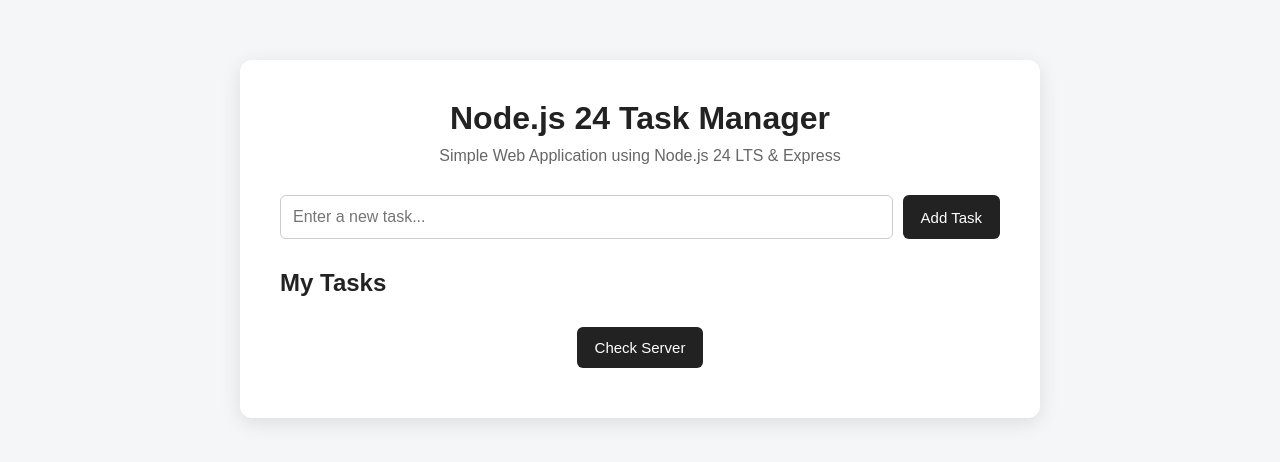
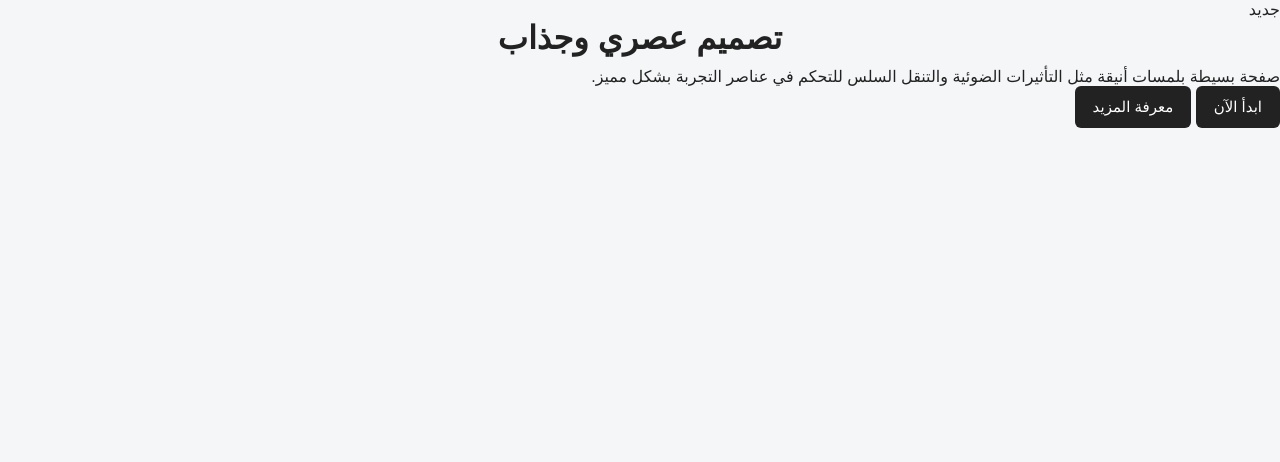
Before and after one commit to Peter-Alsaleh/Simple-web, a website: page public/index.html in a window 1280 px wide. Drawn offline with Linux system fonts and the light colour scheme; no server answers.

Commit message:
Update index.html for Arabic language support

```diff
--- a/public/index.html
+++ b/public/index.html
@@ -1,52 +1,23 @@
 <!DOCTYPE html>
-<html lang="en">
+<html lang="ar" dir="rtl">
 <head>
-    <meta charset="UTF-8">
-    <meta name="viewport" content="width=device-width, initial-scale=1.0">
-    <title>Node.js 24 Task Manager</title>
+  <meta charset="UTF-8">
+  <meta name="viewport" content="width=device-width, initial-scale=1.0">
+  <title>واجهة حديثة</title>
+  <link rel="stylesheet" href="style.css">
+</head>
+<body>
+  <div class="background-glow"></div>
 
-    <link rel="stylesheet" href="style.css">
-</head>
+  <main class="card">
+    <span class="badge">جديد</span>
+    <h1>تصميم عصري وجذاب</h1>
+    <p>صفحة بسيطة بلمسات أنيقة مثل التأثيرات الضوئية والتنقل السلس للتحكم في عناصر التجربة بشكل مميز.</p>
 
-<body>
-
-    <div class="container">
-
-        <h1>Node.js 24 Task Manager</h1>
-
-        <p class="subtitle">
-            Simple Web Application using Node.js 24 LTS & Express
-        </p>
-
-        <div class="task-form">
-            <input
-                type="text"
-                id="taskInput"
-                placeholder="Enter a new task..."
-            />
-
-            <button onclick="addTask()">
-                Add Task
-            </button>
-        </div>
-
-        <div class="tasks-container">
-            <h2>My Tasks</h2>
-
-            <ul id="taskList"></ul>
-        </div>
-
-        <div class="status">
-            <button onclick="checkHealth()">
-                Check Server
-            </button>
-
-            <p id="serverStatus"></p>
-        </div>
-
+    <div class="actions">
+      <button class="btn primary">ابدأ الآن</button>
+      <button class="btn secondary">معرفة المزيد</button>
     </div>
-
-    <script src="script.js"></script>
-
+  </main>
 </body>
 </html>
```
